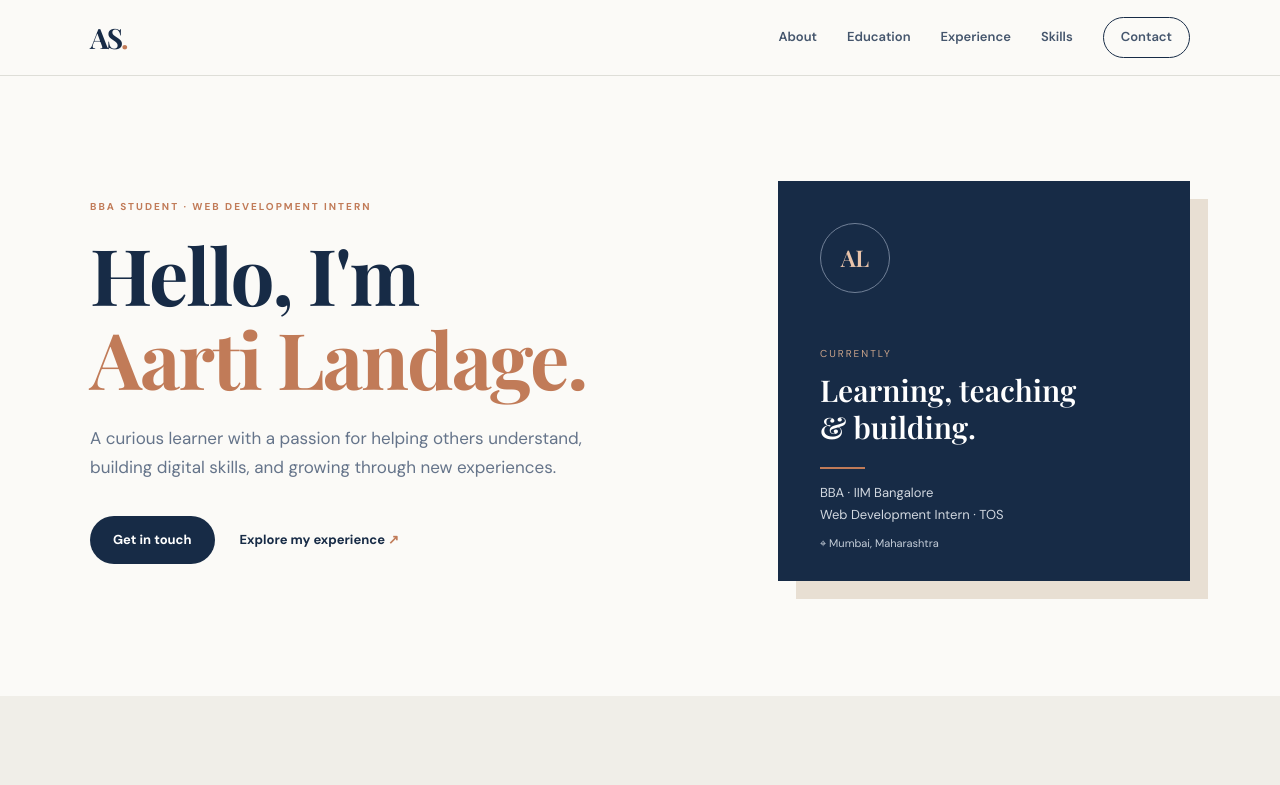
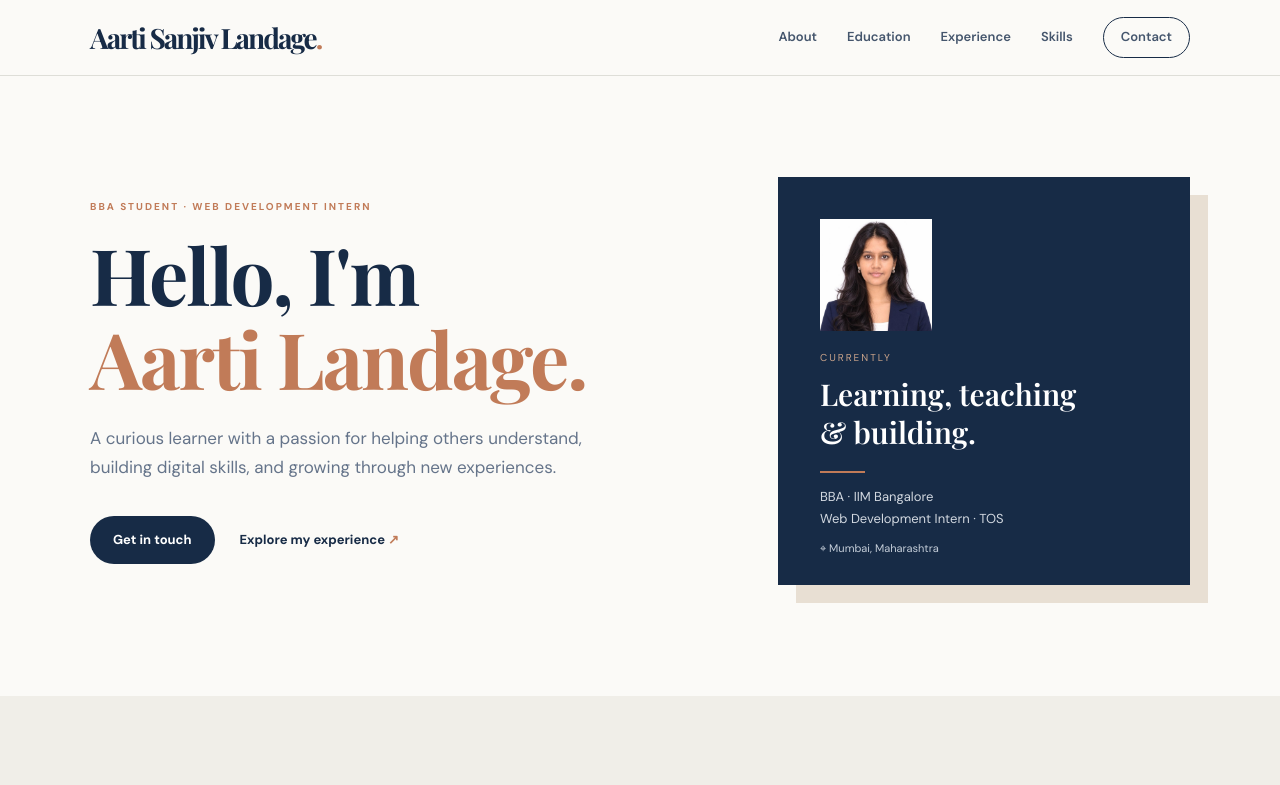
Before and after one commit to learnerRT/Css-mid-term-project-, a plain HTML site: page index.html in a window 1280 px wide. Shown: the top 785 px of the page. Drawn offline with nearby package versions, Linux system fonts and the light colour scheme.

Commit message:
Update index.html
add profile image

```diff
--- a/index.html
+++ b/index.html
@@ -13,7 +13,7 @@
 <body>
   <header class="site-header">
     <nav class="nav container" aria-label="Main navigation">
-      <a class="brand" href="#home">AS<span>.</span></a>
+      <a class="brand" href="#home">Aarti Sanjiv Landage<span>.</span></a>
       <div class="nav-links">
         <a href="#about">About</a><a href="#education">Education</a>
         <a href="#experience">Experience</a><a href="#skills">Skills</a>
@@ -34,7 +34,7 @@
         </div>
       </div>
       <aside class="hero-card">
-        <div class="monogram">AL</div>
+        <img class="profile-photo" src="images/profile.jpg" alt="Portrait of Aarti Landage" width="112" height="112">
         <p class="card-label">CURRENTLY</p>
         <h2>Learning, teaching<br>& building.</h2>
         <div class="card-line"></div>
```
